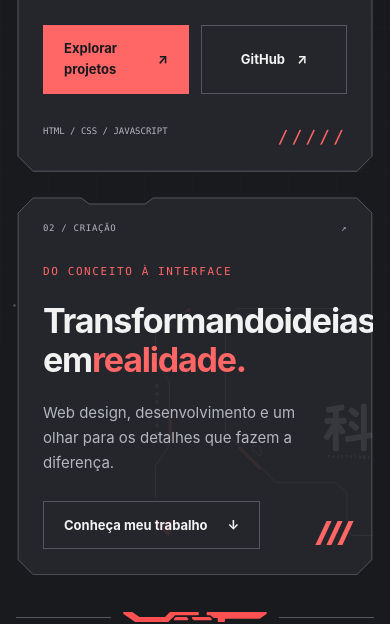
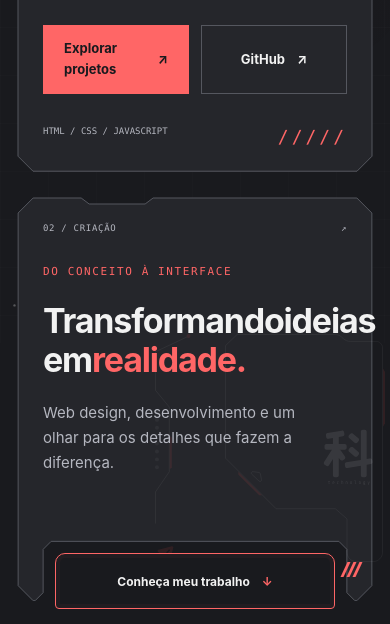
Before and after one commit to WKMcode-dev/Meu-Portfolio, a plain HTML site: page index.html in a window 390 px wide. Shown: the part 501-1125 px from the top of the page. Drawn offline with Linux system fonts and the light colour scheme.

Commit message:
Fit CTA button into responsive SVG puzzle notch

```diff
--- a/css/styles.css
+++ b/css/styles.css
@@ -82,3 +82,14 @@ dialog h2{font-size:28px;margin:20px 0;overflow-wrap:anywhere}dialog p.muted{mar
 @media(max-width:900px){.hero-grid,.about-grid{grid-template-columns:1fr}.intro h1{font-size:clamp(52px,10vw,80px)}.cta h2 br{display:none}.cta h2{max-width:18ch}.cta-art{opacity:.1}.cta .button{margin-top:0}.projects-grid{grid-template-columns:repeat(2,minmax(0,1fr))}.contact-panel{align-items:flex-start;flex-direction:column}}
 @media(max-width:600px){html{scroll-padding-top:140px}.container{width:calc(100% - 32px)}.header-inner{flex-wrap:wrap;gap:14px;min-height:0}.brand{font-size:23px}.effects-toggle{margin-left:auto}nav{order:3;width:100%;justify-content:space-between;gap:10px}nav a{font-size:13px}.hero-grid{margin-top:20px}.panel,.intro,.cta{padding:26px}.intro .eyebrow{max-width:26ch}.intro h1{font-size:clamp(48px,13vw,64px)}.intro-name{font-size:18px}.intro-description br{display:none}.actions .button{flex:1;gap:12px}.panel-meta{font-size:9px;letter-spacing:.7px}.intro-footer{font-size:9px;letter-spacing:0}.projects-grid{grid-template-columns:1fr}.project-card{padding:16px}.dna-strip{gap:12px;font-size:8px;letter-spacing:1px}.dna{gap:4px}.divider{margin:36px 0;gap:12px}.contact-panel{margin-top:44px}.contact-panel .button{width:100%}.site-footer>span:nth-child(2){display:none}}
 body[data-effects="off"] .dna i{animation:none}
+
+/* Botão encaixado: a peça ocupa uma abertura real no contorno SVG. */
+.cta.puzzle-card{overflow:visible;padding-bottom:calc(var(--dock-height,56px) + 52px)}
+.puzzle-slot{position:absolute;left:50%;bottom:-8px;transform:translateX(-50%);width:calc(100% - 76px);max-width:280px;z-index:2}
+.cta .puzzle-button{width:100%;min-height:56px;margin:0;padding:12px 16px;border:1px solid var(--accent);background:#191a1e;box-shadow:inset 0 0 0 4px #ff66660a;border-radius:10px 10px 4px 4px;gap:12px;text-align:center;font-size:13px}
+.cta .puzzle-button:hover{background:#353039;transform:none}
+.puzzle-button span{color:var(--accent);flex-shrink:0}
+.puzzle-card .cta-mark{bottom:24px;right:14px;gap:3px}
+.puzzle-card .cta-mark span{width:3px;height:15px}
+.hero-grid{margin-bottom:12px}
+@media(max-width:600px){.cta .puzzle-button{font-size:12px}.cta.puzzle-card{padding-bottom:calc(var(--dock-height,56px) + 44px)}}
--- a/index.html
+++ b/index.html
@@ -36,13 +36,13 @@
         </div>
         <div class="intro-footer"><span>HTML / CSS / JAVASCRIPT</span><span class="hashes" aria-hidden="true">/////</span></div>
       </div>
-      <aside class="panel cta" aria-labelledby="cta-title">
+      <aside class="panel cta puzzle-card" aria-labelledby="cta-title">
         <div class="panel-meta"><span>02 / CRIAÇÃO</span><span aria-hidden="true">↗</span></div>
         <img class="cta-art" src="imgs/cta_background.svg" alt="" width="234" height="235">
         <p class="eyebrow">DO CONCEITO À INTERFACE</p>
         <h2 id="cta-title">Transformando<br>ideias em<br><span class="accent">realidade.</span></h2>
         <p class="muted">Web design, desenvolvimento e um olhar para os detalhes que fazem a diferença.</p>
-        <a class="button secondary" href="#sobre">Conheça meu trabalho <span aria-hidden="true">↓</span></a>
+        <div class="puzzle-slot"><a class="button puzzle-button" href="#sobre">Conheça meu trabalho <span aria-hidden="true">↓</span></a></div>
         <div class="cta-mark" aria-hidden="true"><span></span><span></span><span></span></div>
       </aside>
     </section>
--- a/js/site.js
+++ b/js/site.js
@@ -18,16 +18,39 @@
     // Coordenadas em pixels da caixa, sem esticar os cantos do desenho.
     const cut = 16, left = Math.min(65, w * .18), right = Math.min(left + 72, w - 50);
     svg.setAttribute("viewBox", "0 0 " + w + " " + h);
+    let bottom = "L " + cut + " " + (h - 1);
+    const dock = panel.querySelector(".puzzle-button");
+    if (dock) {
+      // Mede a peça em relação à área interna do card (inclusive o transform).
+      const cardBox = panel.getBoundingClientRect(), buttonBox = dock.getBoundingClientRect();
+      const x = buttonBox.left - cardBox.left - panel.clientLeft;
+      const y = buttonBox.top - cardBox.top - panel.clientTop;
+      const slotLeft = Math.max(cut + 10, x - 12);
+      const slotRight = Math.min(w - cut - 10, x + buttonBox.width + 12);
+      const slotTop = Math.max(28, Math.min(h - 24, y - 12));
+      const bevel = 8;
+      bottom = "L " + (slotRight + bevel) + " " + (h - 1) +
+        " L " + slotRight + " " + (h - 1 - bevel) +
+        " L " + slotRight + " " + (slotTop + bevel) +
+        " L " + (slotRight - bevel) + " " + slotTop +
+        " L " + (slotLeft + bevel) + " " + slotTop +
+        " L " + slotLeft + " " + (slotTop + bevel) +
+        " L " + slotLeft + " " + (h - 1 - bevel) +
+        " L " + (slotLeft - bevel) + " " + (h - 1) +
+        " L " + cut + " " + (h - 1);
+      // Reserva espaço para o conteúdo mesmo se o texto do botão quebrar linha.
+      panel.style.setProperty("--dock-height", buttonBox.height + "px");
+    }
     svg.querySelector("path").setAttribute("d",
       "M " + cut + " 1 L " + left + " 1 L " + (left + 8) + " 7 L " + (right - 8) + " 7 L " + right + " 1 " +
       "L " + (w - cut) + " 1 L " + (w - 1) + " " + cut + " L " + (w - 1) + " " + (h - cut) + " " +
-      "L " + (w - cut) + " " + (h - 1) + " L " + cut + " " + (h - 1) + " L 1 " + (h - cut) + " L 1 " + cut + " Z");
+      "L " + (w - cut) + " " + (h - 1) + " " + bottom + " L 1 " + (h - cut) + " L 1 " + cut + " Z");
     panel.classList.add("framed");
   }
   panels.forEach(drawFrame);
   if ("ResizeObserver" in window) {
-    const observer = new ResizeObserver(entries => entries.forEach(entry => drawFrame(entry.target)));
-    panels.forEach(panel => observer.observe(panel));
+    const observer = new ResizeObserver(entries => entries.forEach(entry => drawFrame(entry.target.closest(".panel"))));
+    panels.forEach(panel => { observer.observe(panel); const dock=panel.querySelector(".puzzle-button"); if(dock) observer.observe(dock); });
   } else {
     window.addEventListener("resize", () => panels.forEach(drawFrame), {passive:true});
   }
```
Also changed, not shown: VERIFICACAO.md (+4 -0 lines).
